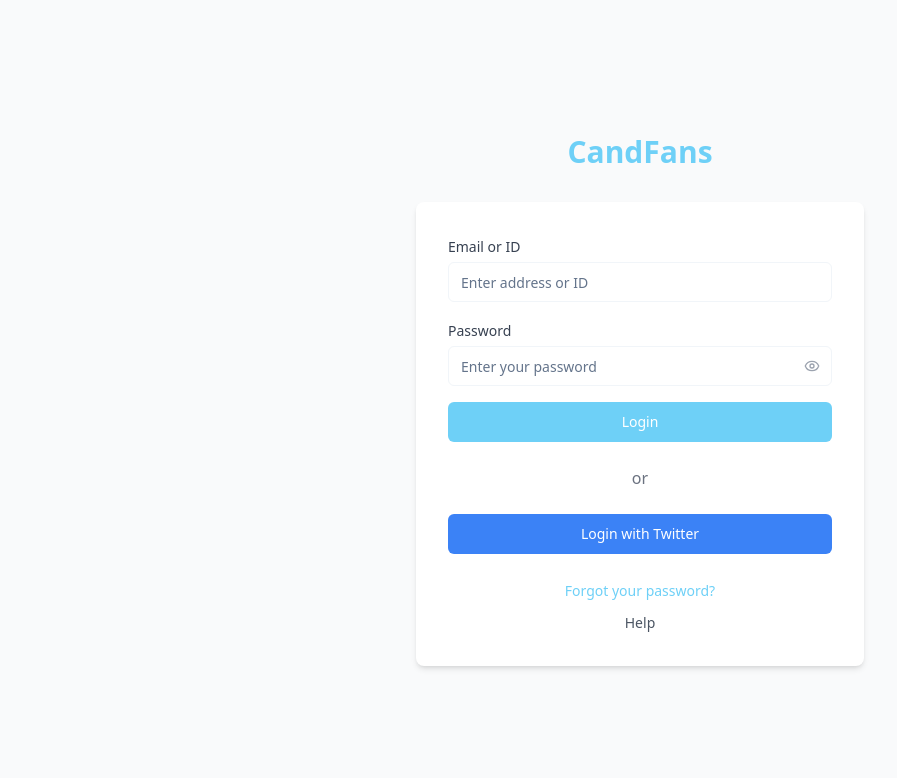
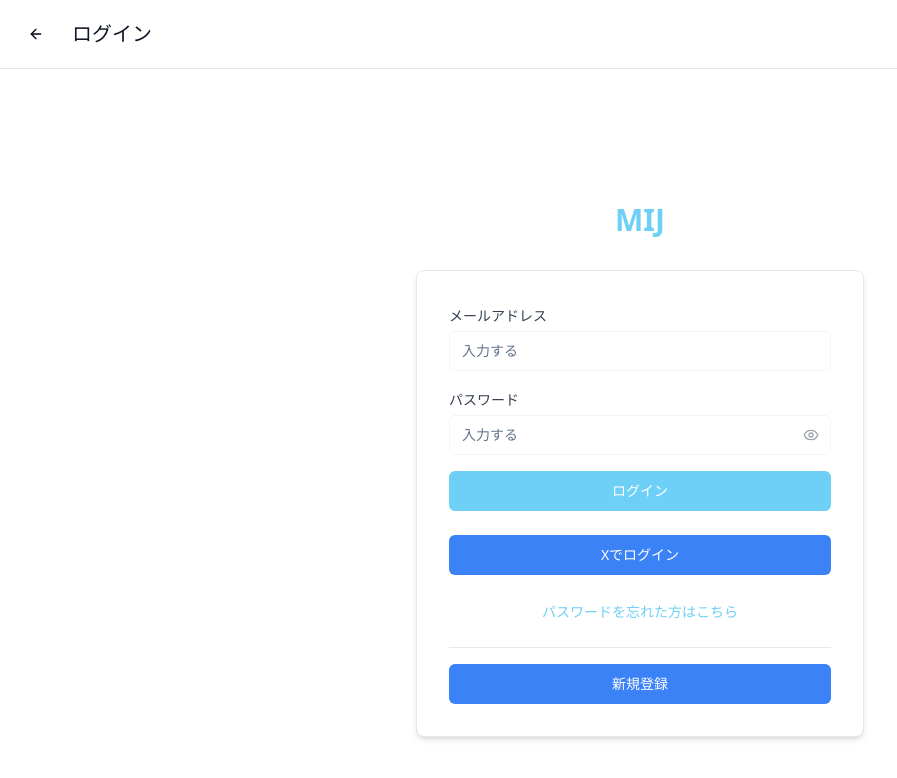
Before and after one commit to Linkle-DKDK-23/mij-customer-frontend, a React (Vite) app: page /login in a window 1280 px wide. Shown: the top 778 px of the page, without its empty margins (0-897 px from the left). Built offline with nearby package versions, Linux system fonts and the light colour scheme; no server answers.

Commit message:
レイアウト修正

```diff
--- a/src/components/auth/AuthLayout.tsx
+++ b/src/components/auth/AuthLayout.tsx
@@ -7,15 +7,15 @@ interface AuthLayoutProps {
 
 export default function AuthLayout({ children, title }: AuthLayoutProps) {
   return (
-    <div className="min-h-screen bg-gray-50 flex items-center justify-center py-12 px-4 sm:px-6 lg:px-8">
+    <div className="min-h-screen bg-gray-50 flex items-center justify-center py-12 px-4 bg-white  ">
       <div className="max-w-md w-full space-y-8">
         <div className="text-center">
-          <div className="text-3xl font-bold text-primary mb-2">CandFans</div>
+          <div className="text-3xl font-bold text-primary mb-2">MIJ</div>
           {title && (
             <h2 className="text-xl font-semibold text-gray-900">{title}</h2>
           )}
         </div>
-        <div className="bg-white rounded-lg shadow-md p-8">
+        <div className="bg-white rounded-lg border border-gray-200 shadow-md p-8">
           {children}
         </div>
       </div>
--- a/src/pages/Login.tsx
+++ b/src/pages/Login.tsx
@@ -4,6 +4,8 @@ import { Input } from '@/components/ui/input';
 import { Label } from '@/components/ui/label';
 import { Eye, EyeOff } from 'lucide-react';
 import AuthLayout from '@/components/auth/AuthLayout';
+import AccountHeader from '@/components/account/AccountHeader';
+import { useNavigate } from 'react-router-dom';
 
 interface LoginForm {
   email: string;
@@ -16,7 +18,7 @@ export default function Login() {
     password: ''
   });
   const [showPassword, setShowPassword] = useState(false);
-
+  const navigate = useNavigate();
   const handleInputChange = (e: React.ChangeEvent<HTMLInputElement>) => {
     const { name, value } = e.target;
     setFormData(prev => ({
@@ -35,18 +37,20 @@ export default function Login() {
   };
 
   return (
-    <AuthLayout>
+    <div className="bg-white">
+      <AccountHeader title="ログイン" showBackButton />
+      <AuthLayout>
       <div className="space-y-6">
         <form onSubmit={handleSubmit} className="space-y-4">
           <div>
             <Label htmlFor="email" className="text-sm font-medium text-gray-700">
-              Email or ID
+              メールアドレス
             </Label>
             <Input
               id="email"
               name="email"
               type="email"
-              placeholder="Enter address or ID"
+              placeholder="入力する"
               value={formData.email}
               onChange={handleInputChange}
               className="mt-1"
@@ -56,14 +60,14 @@ export default function Login() {
 
           <div>
             <Label htmlFor="password" className="text-sm font-medium text-gray-700">
-              Password
+              パスワード
             </Label>
             <div className="relative mt-1">
               <Input
                 id="password"
                 name="password"
                 type={showPassword ? 'text' : 'password'}
-                placeholder="Enter your password"
+                placeholder="入力する"
                 value={formData.password}
                 onChange={handleInputChange}
                 className="pr-10"
@@ -87,19 +91,15 @@ export default function Login() {
             type="submit"
             className="w-full bg-primary hover:bg-primary/90 text-white"
           >
-            Login
+            ログイン
           </Button>
         </form>
-
-        <div className="text-center">
-          <span className="text-gray-500">or</span>
-        </div>
 
         <Button
           onClick={handleTwitterLogin}
           className="w-full bg-blue-500 hover:bg-blue-600 text-white"
         >
-          Login with Twitter
+          Xでログイン
         </Button>
 
         <div className="text-center space-y-2">
@@ -107,18 +107,19 @@ export default function Login() {
             href="#"
             className="text-sm text-primary hover:text-primary/80"
           >
-            Forgot your password?
+            パスワードを忘れた方はこちら
           </a>
-          <div>
-            <a
-              href="#"
-              className="text-sm text-gray-600 hover:text-gray-800"
-            >
-              Help
-            </a>
-          </div>
+        </div>
+        <div className="text-center border-t border-gray-200 pt-4 space-y-2">
+          <Button
+            onClick={() => navigate('/signup')}
+            className="w-full bg-blue-500 hover:bg-blue-600 text-white"
+          >
+            新規登録
+          </Button>
         </div>
       </div>
-    </AuthLayout>
+      </AuthLayout>
+    </div>
   );
 }
--- a/src/pages/SingUp.tsx
+++ b/src/pages/SingUp.tsx
@@ -161,25 +161,6 @@ export default function SingUp() {
             </div>
           </div>
 
-          <div>
-            <Label className="text-sm font-medium text-gray-700 mb-3 block">
-              アカウントタイプ
-            </Label>
-            <RadioGroup
-              value={formData.accountType}
-              onValueChange={handleAccountTypeChange}
-              className="flex space-x-6"
-            >
-              <div className="flex items-center space-x-2">
-                <RadioGroupItem value="fan" id="fan" />
-                <Label htmlFor="fan" className="text-sm">ファン</Label>
-              </div>
-              <div className="flex items-center space-x-2">
-                <RadioGroupItem value="creator" id="creator" />
-                <Label htmlFor="creator" className="text-sm">クリエイター</Label>
-              </div>
-            </RadioGroup>
-          </div>
 
           <div className="space-y-2">
             <div className="flex items-center space-x-2">
```
